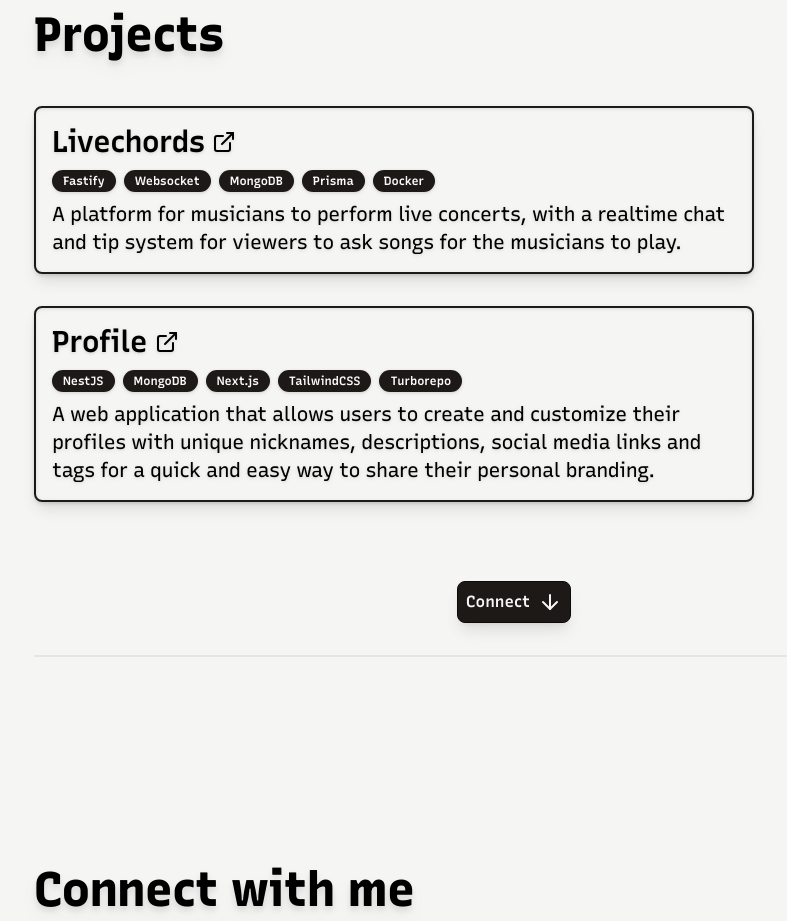
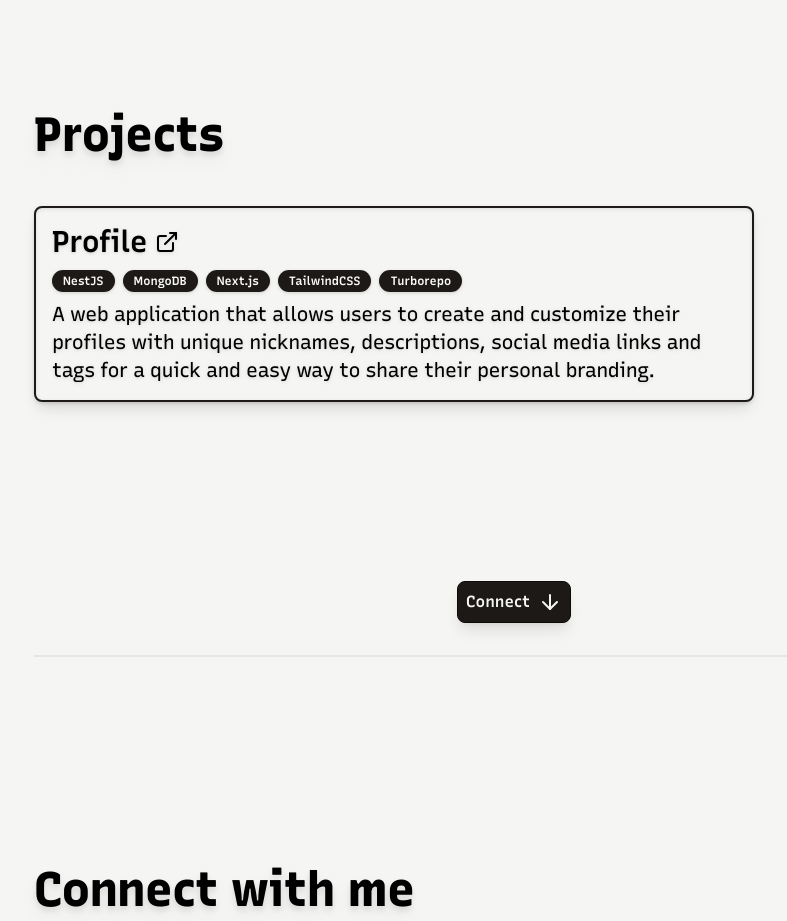
Before and after one commit to pedrodevelops/website, a Next.js app: page / in a window 1280 px wide. Shown: the part 2560-3481 px from the top of the page, without its empty margins (126-913 px from the left). Built offline with nearby package versions, Linux system fonts and the light colour scheme.

Commit message:
cleanup: remove old project

```diff
--- a/app/page.tsx
+++ b/app/page.tsx
@@ -144,29 +144,6 @@ export default function Home() {
         <ul className="space-y-8 w-[50rem]">
           <CardRoot className="w-[45rem]">
             <Link
-              href={"https://github.com/pedrodevelops/livechords"}
-              className="flex gap-2 text-center items-center hover:underline"
-            >
-              <h2 className="scroll-m-20 text-3xl flex font-semibold tracking-tight first:mt-0">
-                Livechords
-              </h2>
-              <ExternalLinkIcon size={24} />
-            </Link>
-            <ul className="space-x-2">
-              <Badge>Fastify</Badge>
-              <Badge>Websocket</Badge>
-              <Badge>MongoDB</Badge>
-              <Badge>Prisma</Badge>
-              <Badge>Docker</Badge>
-            </ul>
-            <p className="scroll-m-20 text-xl tracking-tight">
-              A platform for musicians to perform live concerts, with a realtime
-              chat and tip system for viewers to ask songs for the musicians to
-              play.
-            </p>
-          </CardRoot>
-          <CardRoot className="w-[45rem]">
-            <Link
               href={"https://github.com/pedrodevelops/profile"}
               className="flex gap-2 text-center items-center hover:underline"
             >
```
